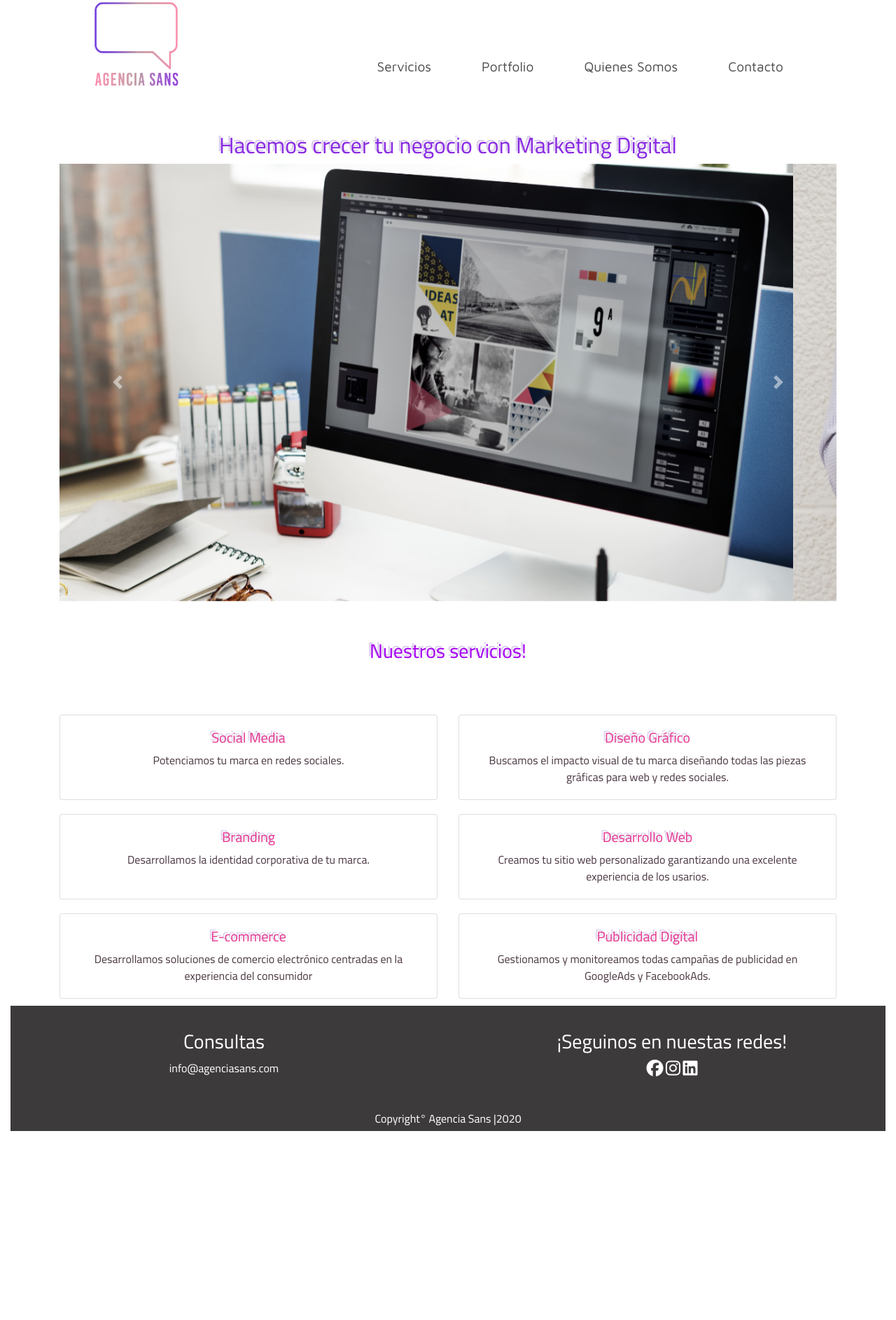
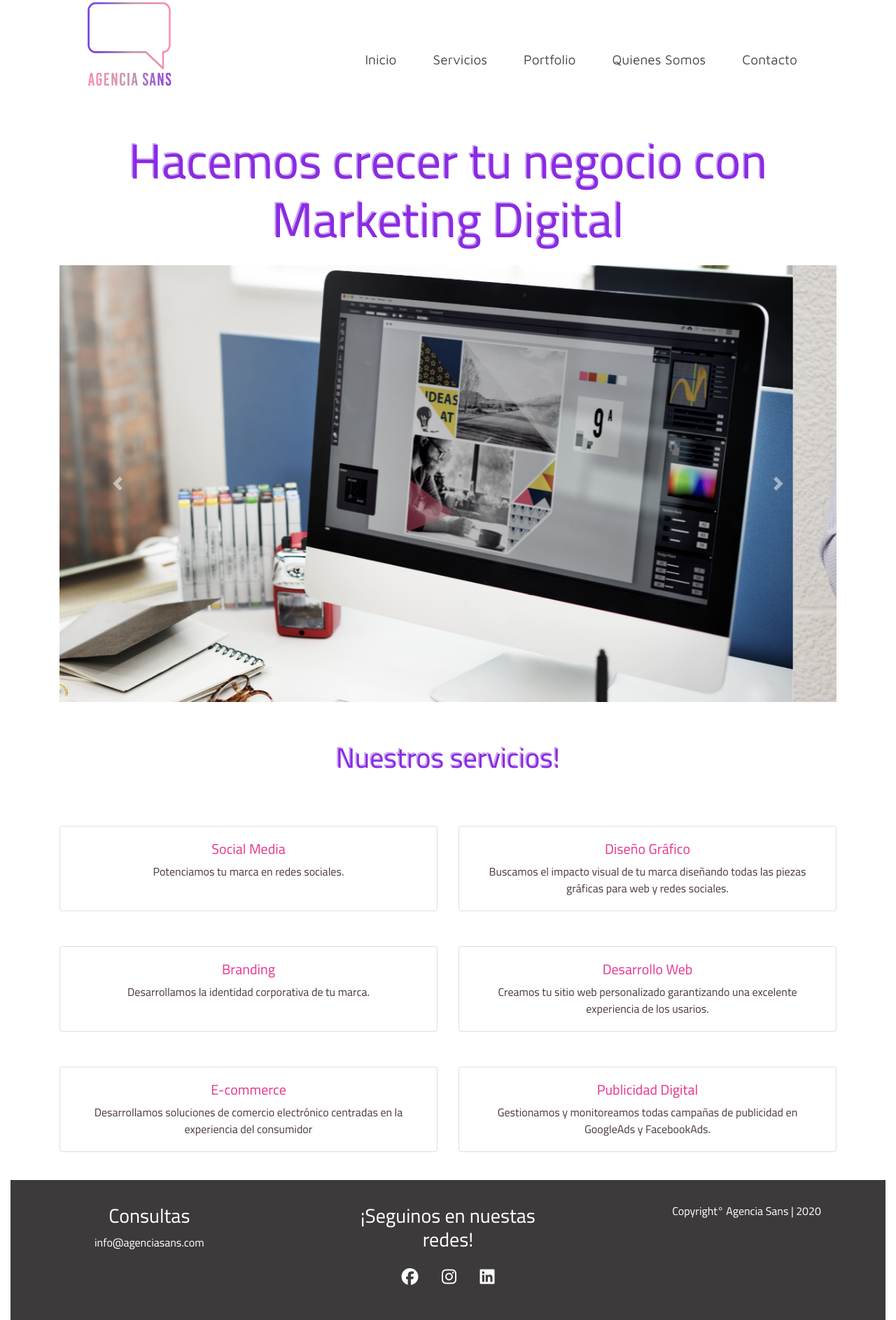
Before and after one commit to sofia-acosta/sofia_repositorio, a plain HTML site: page index.html in a window 1280 px wide. Shown: the part 27-1913 px from the top of the page at 70% size. Before the commit the page ends 1643 px from the top, so only its background shows below. Drawn offline with nearby package versions, Linux system fonts and the light colour scheme.

Commit message:
Primer commit

```diff
--- a/assets/scss/_footer.scss
+++ b/assets/scss/_footer.scss
@@ -18,7 +18,8 @@
     margin: 10px;
     padding: 25px;
     align-self: flex-start;
-    font-family: 'Cairo', sans-serif;;
+    font-family: 'Cairo', sans-serif;
+    font-size: 100%;
 
 }
 
@@ -30,16 +31,18 @@
 }
 i{
     justify-content: space-between;
+    padding: 15px;
 }
 
 i:hover{
-    color: rgb(135, 90, 172)
-
+    color: rgb(135, 90, 172);
 }
 
 .footer_copyright{
 
-    align-self: flex-end;
     font-family: 'Cairo', sans-serif;
-    font-size: 70%;
+    font-size: 100%;
+    text-align: center;
+    margin: 10px;
+    padding: 25px;
 }
--- a/assets/scss/_header.scss
+++ b/assets/scss/_header.scss
@@ -1,9 +1,9 @@
 .cabecera {
     margin: 0%;
-    padding-left: 50px;
+    padding-left: 40px;
     padding-top: 30px;
     padding-bottom: 50px;
-    padding-right: 30px;
+    padding-right: 20px;
     background-color: white;
 }
 
@@ -17,7 +17,7 @@
 
 li{
 
-    padding: 20px;
+    padding: 10px;
     font-family: 'Maven Pro', sans-serif;
     font-size: 120%;
 
--- a/assets/scss/archivo.scss
+++ b/assets/scss/archivo.scss
@@ -4,22 +4,22 @@ $violeta: rgb(138,43,226);
 
 .text_anaglyphic {
     color: $violeta;
-    text-shadow: -3px -3px 0 #ddcfec;
+    text-shadow: -2px -2px 0 #caa4f1;
     text-align: center;
-    font-size: 200%;
+    font-size: 70px;
     font-family:  'Cairo', sans-serif;
+    padding: 15px;
 }
 .titulos {
-    color: rgb(165, 0, 241);
-    font-family: 'Cairo', sans-serif;
-    text-shadow: -3px -3px 0 #ddcfec;
+    color:$violeta;
+    text-shadow: -2px -2px 0 #caa4f1;
     text-align: center;
-    font-size:1 solid;
+    font-size: 40px;
     padding: 5%;
+    font-family:  'Cairo', sans-serif;
 }
 .subtitulos {
     color: rgb(230, 56, 143);
-    text-shadow: -3px -3px 0 #ddcfec;
     text-align: center;
     font-size: 150% solid;
     font-family: 'Cairo', sans-serif;
@@ -60,7 +60,7 @@ $violeta: rgb(138,43,226);
 }
 
 .card-deck{
-    margin-bottom: 10px;
+    padding-bottom: 40px;
 }
 .card {
     background-image:white;
@@ -95,8 +95,9 @@ $violeta: rgb(138,43,226);
     font-family: 'Cairo', sans-serif;
     font-size: 120%;
     text-align: center;
-    border: solid rgb(100, 93, 97);
+    border: solid $violeta;
     padding: 10px;
+    color: rgb(100, 93, 97);
 
 }
 
@@ -115,10 +116,10 @@ $violeta: rgb(138,43,226);
 }
 .linea{
     color: rgb(100, 93, 97);
-    text-shadow: -3px -3px 0 #ddcfec;
     text-align: center;
-    font-size:1 solid;
-    font-family: 'Cairo', sans-serif;;
+    font-size: 20px;
+    font-family: 'Cairo', sans-serif;
+    padding: 15px;
 }
 
 .formulario{
@@ -130,3 +131,7 @@ $violeta: rgb(138,43,226);
     align-content: space-between;
 
 }
+label{
+    padding: 10px;
+    text-align: center;
+}
--- a/index.html
+++ b/index.html
@@ -29,6 +29,9 @@
                     <div class="col-md-8">
                         <div class="menú">
                             <ul class="nav justify-content-end">
+                              <li class="nav-item">
+                                <a class="nav-link active" href="index.html">Inicio</a>
+                              </li>
                                 <li class="nav-item">
                                   <a class="nav-link active" href="./views/servicios.html">Servicios</a>
                                 </li>
@@ -135,13 +138,13 @@
         <div class="container-fluid">
             <div class="footer">
             <div class="row">
-                    <div class="col-md-6">
+                    <div class="col-md-4">
                         <div class="footer_contacto">
                         <h3>Consultas</h3>
                         <p>info@agenciasans.com</p>
                         </div>
                     </div>
-                    <div class="col-md-6">
+                    <div class="col-md-4">
                         <div class="footer_redes">
                         <h3>¡Seguinos en nuestas redes!</h3>
                         <i class='fab fa-facebook' style='font-size:24px'></i>
@@ -149,14 +152,11 @@
                         <i class='fab fa-linkedin' style='font-size:24px'></i>
                         </div>
                     </div>
-            </div>
-            <div class="row">
-                <div class="col-md-12">
-                    <div class="footer_copyright">
-                        <h6>Copyright° Agencia Sans |2020 </h6>
-                    </div>
-                </div>
-
+                    <div class="col-md-4">
+                      <div class="footer_copyright">
+                          <h6>Copyright° Agencia Sans | 2020 </h6>
+                      </div>
+                  </div>
             </div>
         </div>
     </div>
```
Also changed, not shown: views/QuienesSomos.html (+9 -11 lines), views/contacto.html (+13 -17 lines), views/portfolio.html (+7 -7 lines), views/servicios.html (+7 -9 lines), assets/scss/archivo.css, 1 other file.
